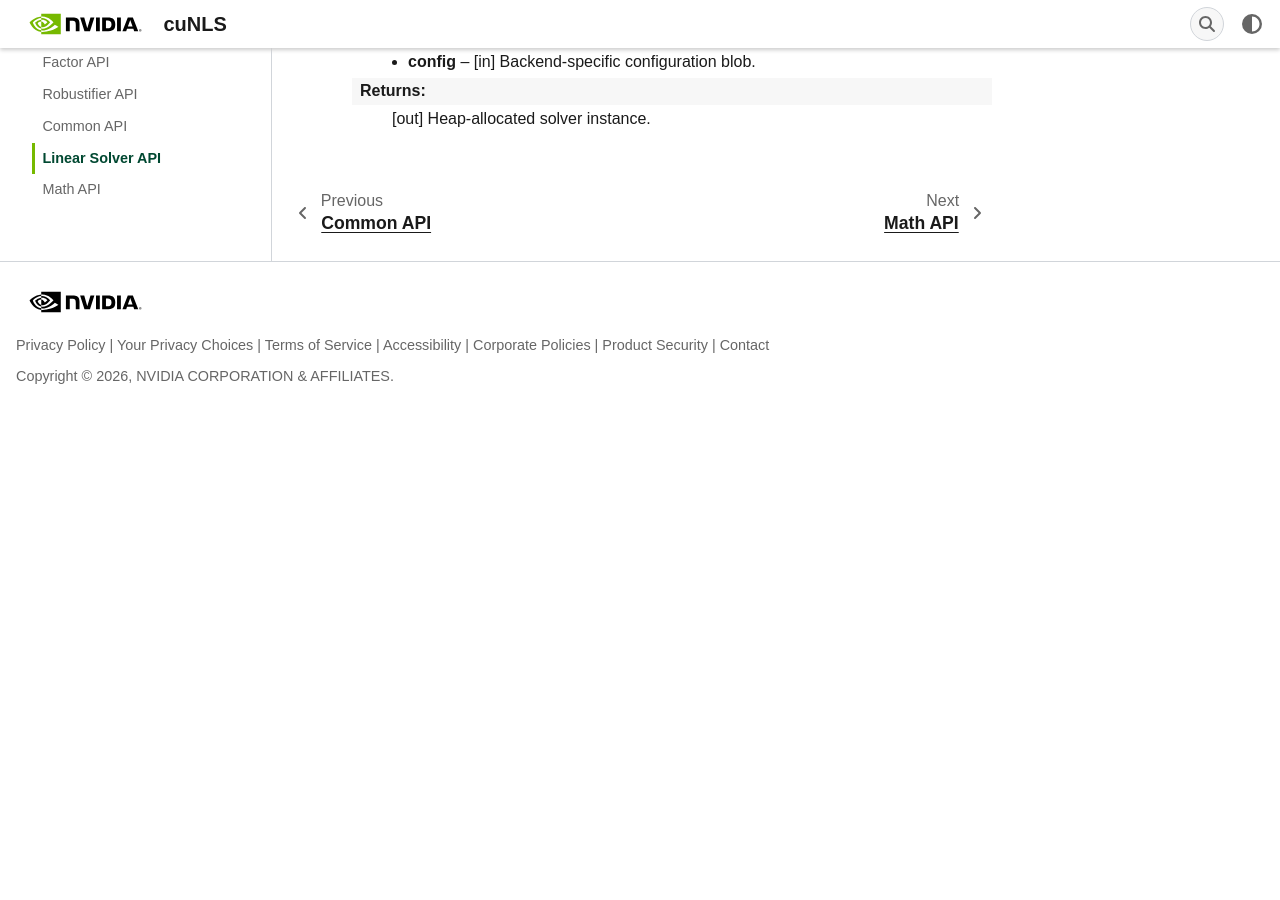
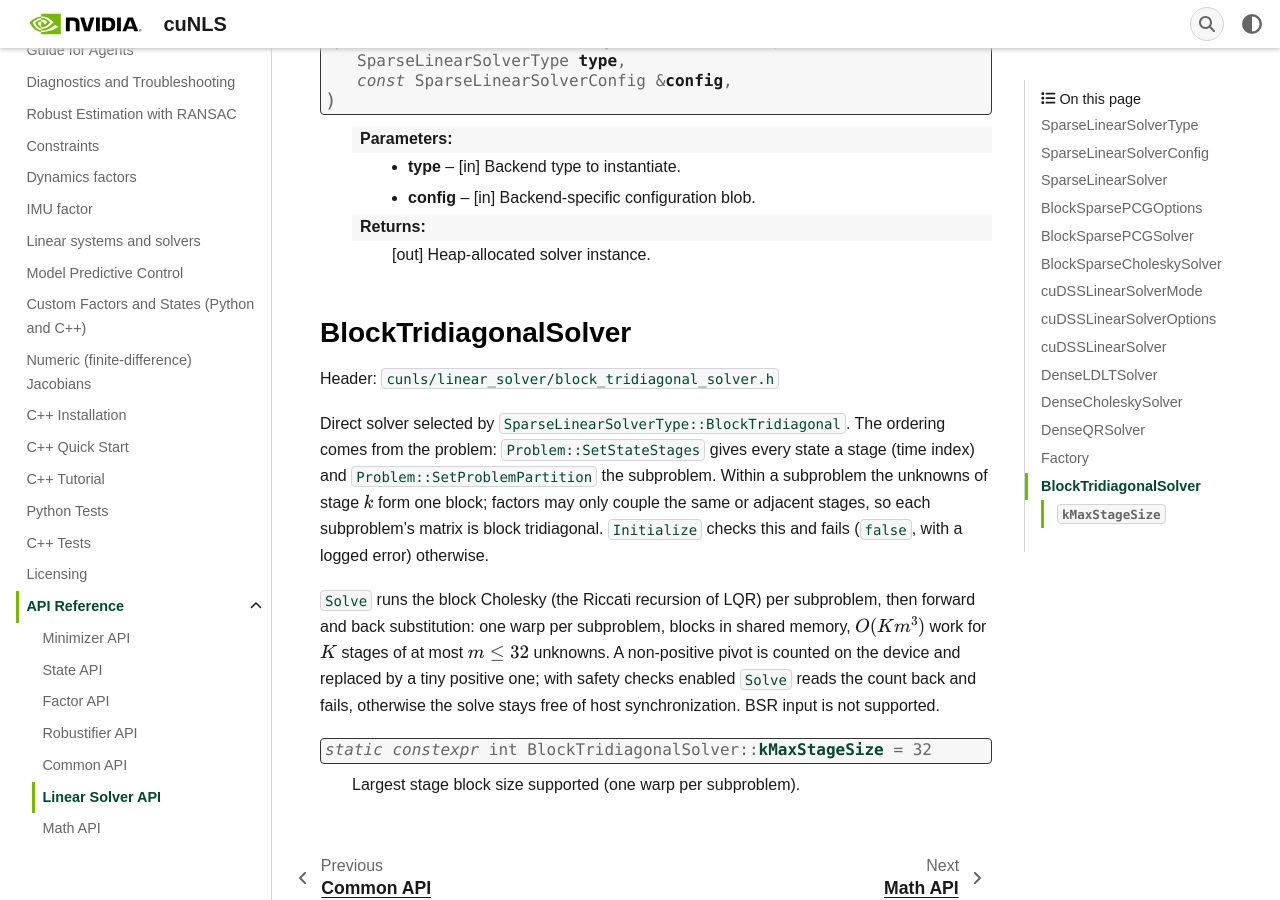
Before and after one commit to nvidia-isaac/cuNLS, a Sphinx documentation site: the page built from docs/sphinx/api/linear_solver.rst, in a window 1280 px wide and 900 px high, scrolled down 12976 px. Built offline with Sphinx 7.4.7, drawn with Linux system fonts in a browser that asks for light colours; some web fonts are replaced; before the commit the page ends 13381 px from its top, so only the background shows below that; some of the changed text lies outside the part shown.

Commit message:
Docs: real constructor types, BlockTridiagonal, solver config
- api/factor.rst: the SO2/SO3 prior and SE2/SO2/SO3/Sim2/Sim3 between
  constructors take SO2Rotation, SO3Rotation, SE2Transform,
  Similarity2Transform and Similarity3Transform pointers, not Matrix<N>
  (code copied from the docs did not compile); name the ObsType of the
  SE2/SE3/Sim2/Sim3 priors.
- api/common.rst: list the seven group-element structs instead of calling
  SE3Transform an alias of Matrix<4>.
- BlockTridiagonal was missing from every SparseLinearSolverType list; add
  it and a BlockTridiagonalSolver section.
- sparse_linear_solver.h: the BlockSparsePCG entry no longer claims uniform
  blocks; SparseLinearSolverConfig names every backend and documents its
  members.

```diff
--- a/docs/sphinx/api/common.rst
+++ b/docs/sphinx/api/common.rst
@@ -57,7 +57,11 @@
 
 - `Vector<Dim>`: fixed-size float vector (`cuda::std::array`).
 - `Matrix<Dim>`: row-major square matrix.
-- `SE3Transform`: alias of `Matrix<4>`.
+- Group-element types, one per manifold, each a distinct struct deriving from the row-major
+  matrix of its size (so a factor or state takes exactly its own type): `SO2Rotation`
+  (`Matrix<2>`), `SO3Rotation` (`Matrix<3>`), `SE2Transform` (`Matrix<3>`), `SE3Transform`
+  (`Matrix<4>`), `Similarity2Transform` (`Matrix<3>`), `Similarity3Transform` (`Matrix<4>`),
+  `SL4Transform` (`Matrix<4>`).
 - `dvector<T>`: alias for `DeviceVector<T>`.
 - `hvector<T>`: alias for `std::vector<T>`.
 
--- a/docs/sphinx/api/linear_solver.rst
+++ b/docs/sphinx/api/linear_solver.rst
@@ -37,6 +37,12 @@
 - `DenseCholesky` — densifies the coefficient matrix and solves with
   cuSOLVER Cholesky (requires SPD).
 - `DenseQR` — densifies the coefficient matrix and solves with cuSOLVER QR.
+- `BlockTridiagonal` — block Cholesky (Riccati recursion) of systems that are
+  block tridiagonal in time: trajectory optimization and MPC, one subproblem per
+  trajectory.  Needs every state's stage (``Problem::SetStateStages``); factors may
+  only couple the same or adjacent stages, stage blocks of at most 32 unknowns.
+  One warp per subproblem, no host synchronization (CUDA-graph capturable).
+  See `BlockTridiagonalSolver`_.
 
 SparseLinearSolverConfig
 ------------------------
@@ -436,3 +442,26 @@
   :param ``type``: [in] Backend type to instantiate.
   :param ``config``: [in] Backend-specific configuration blob.
   :returns: [out] Heap-allocated solver instance.
+
+BlockTridiagonalSolver
+----------------------
+
+Header: :code:`cunls/linear_solver/block_tridiagonal_solver.h`
+
+Direct solver selected by ``SparseLinearSolverType::BlockTridiagonal``.  The ordering
+comes from the problem: ``Problem::SetStateStages`` gives every state a stage (time
+index) and ``Problem::SetProblemPartition`` the subproblem.  Within a subproblem the
+unknowns of stage :math:`k` form one block; factors may only couple the same or
+adjacent stages, so each subproblem's matrix is block tridiagonal.  ``Initialize``
+checks this and fails (``false``, with a logged error) otherwise.
+
+``Solve`` runs the block Cholesky (the Riccati recursion of LQR) per subproblem, then
+forward and back substitution: one warp per subproblem, blocks in shared memory,
+:math:`O(K m^3)` work for :math:`K` stages of at most :math:`m \le 32` unknowns.  A
+non-positive pivot is counted on the device and replaced by a tiny positive one;
+with safety checks enabled ``Solve`` reads the count back and fails, otherwise the
+solve stays free of host synchronization.  BSR input is not supported.
+
+.. cpp:member:: static constexpr int BlockTridiagonalSolver::kMaxStageSize = 32
+
+  Largest stage block size supported (one warp per subproblem).
```
Also changed, not shown: docs/sphinx/api/factor.rst (+14 -11 lines), docs/sphinx/api/minimizer.rst (+11 -3 lines), 1 other file.
